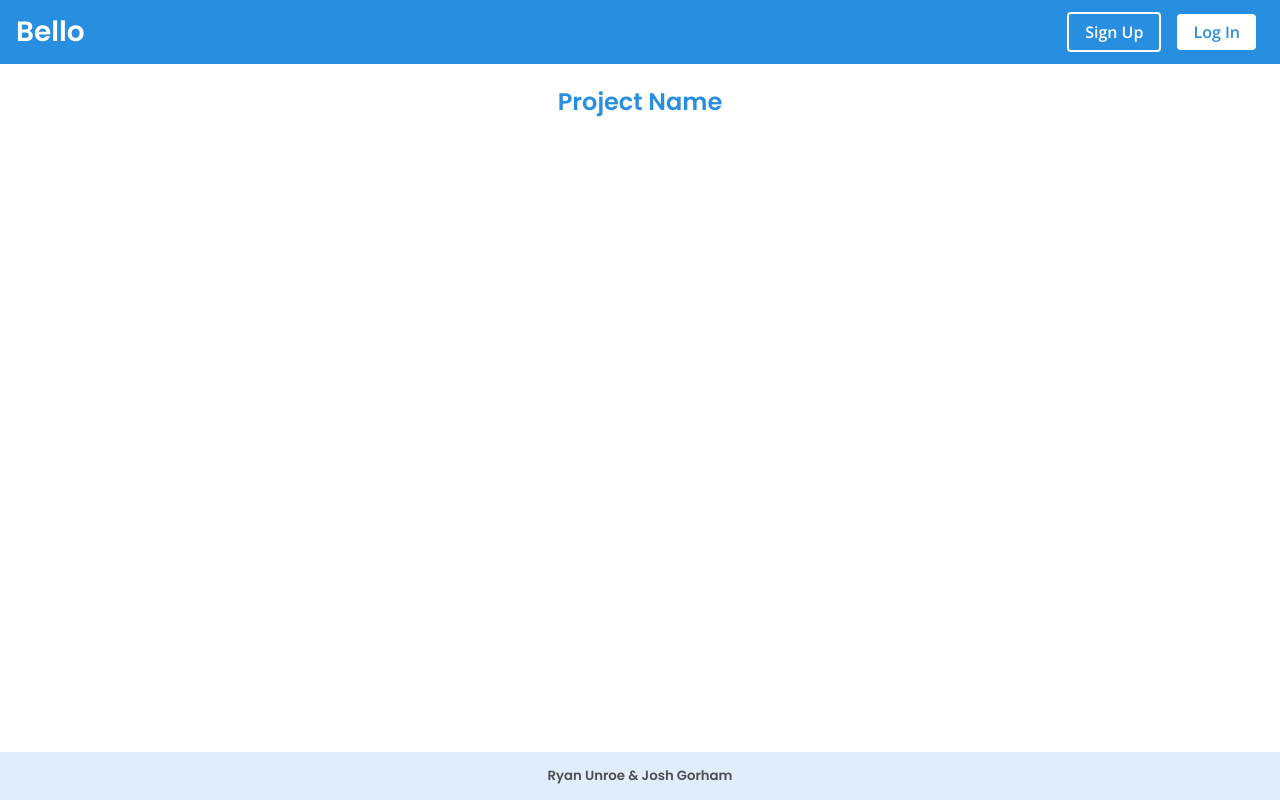
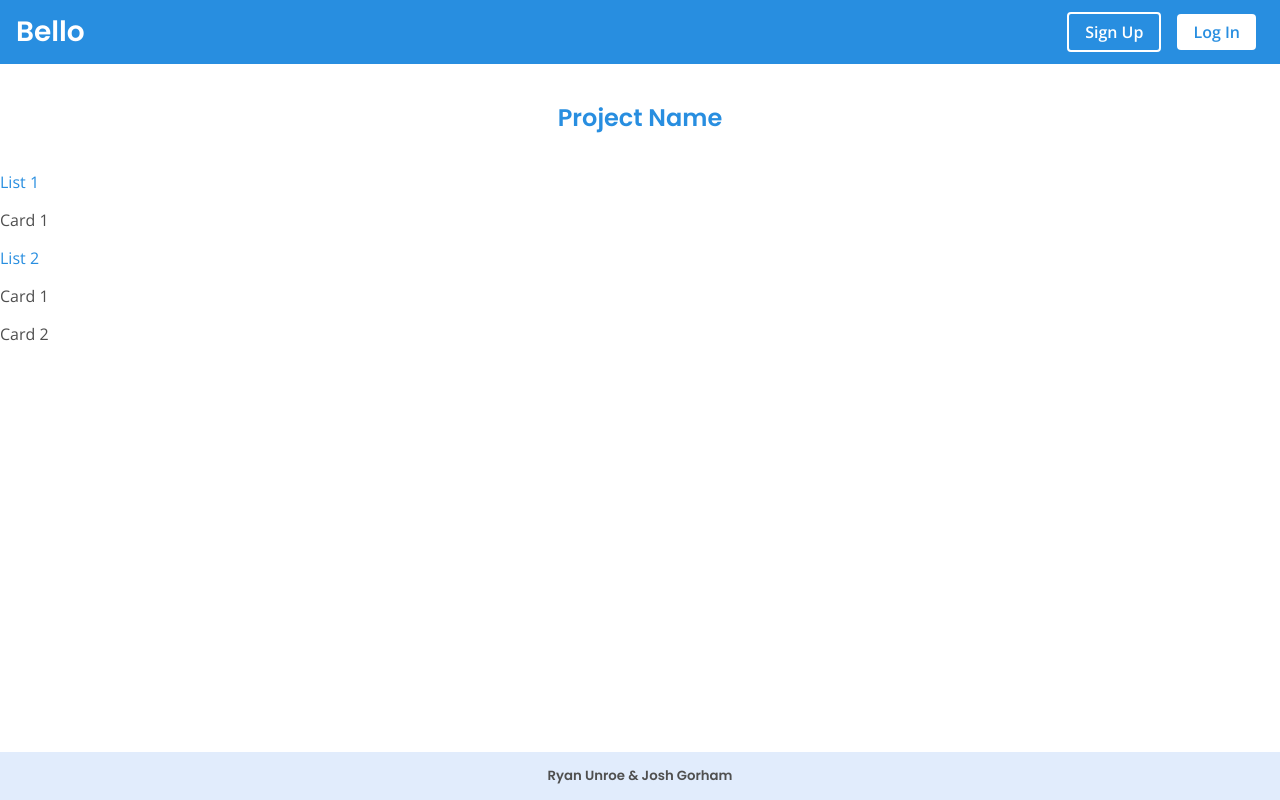
Before and after one commit to DRoberts919/WebBasedProject, a React (Create React App) app in the folder react-front-end/: page /board/1 in a window 1280 px wide. Built offline with nearby package versions, Linux system fonts and the light colour scheme.

Commit message:
Board task list cards added

```diff
--- a/react-front-end/src/components/board.js
+++ b/react-front-end/src/components/board.js
@@ -2,8 +2,35 @@ import React from "react";
 
 export default function Board() {
     return(
+        <>
         <div className="section">
-            <h2 className="text-center">Project Name</h2>
+            <div className="container">
+                <h2 className="text-center">Project Name</h2>
+            </div>
         </div>
+        <div className="list-container">
+            <div className="task-list">
+                <div className="list-header">List 1</div>
+                <div className="list-body">
+                    <div className="task-card">
+                        <p>Card 1</p>
+                        <div className="task-btn"></div>
+                    </div>
+                </div>
+            </div>
+            <div className="task-list">
+                <div className="list-header">List 2</div>
+                <div className="list-body">
+                    <div className="task-card">
+                        <p>Card 1</p>
+                        <div className="task-btn"></div>
+                    </div><div className="task-card">
+                        <p>Card 2</p>
+                        <div className="task-btn"></div>
+                    </div>
+                </div>
+            </div>
+        </div>
+        </>
     )
 }
```
